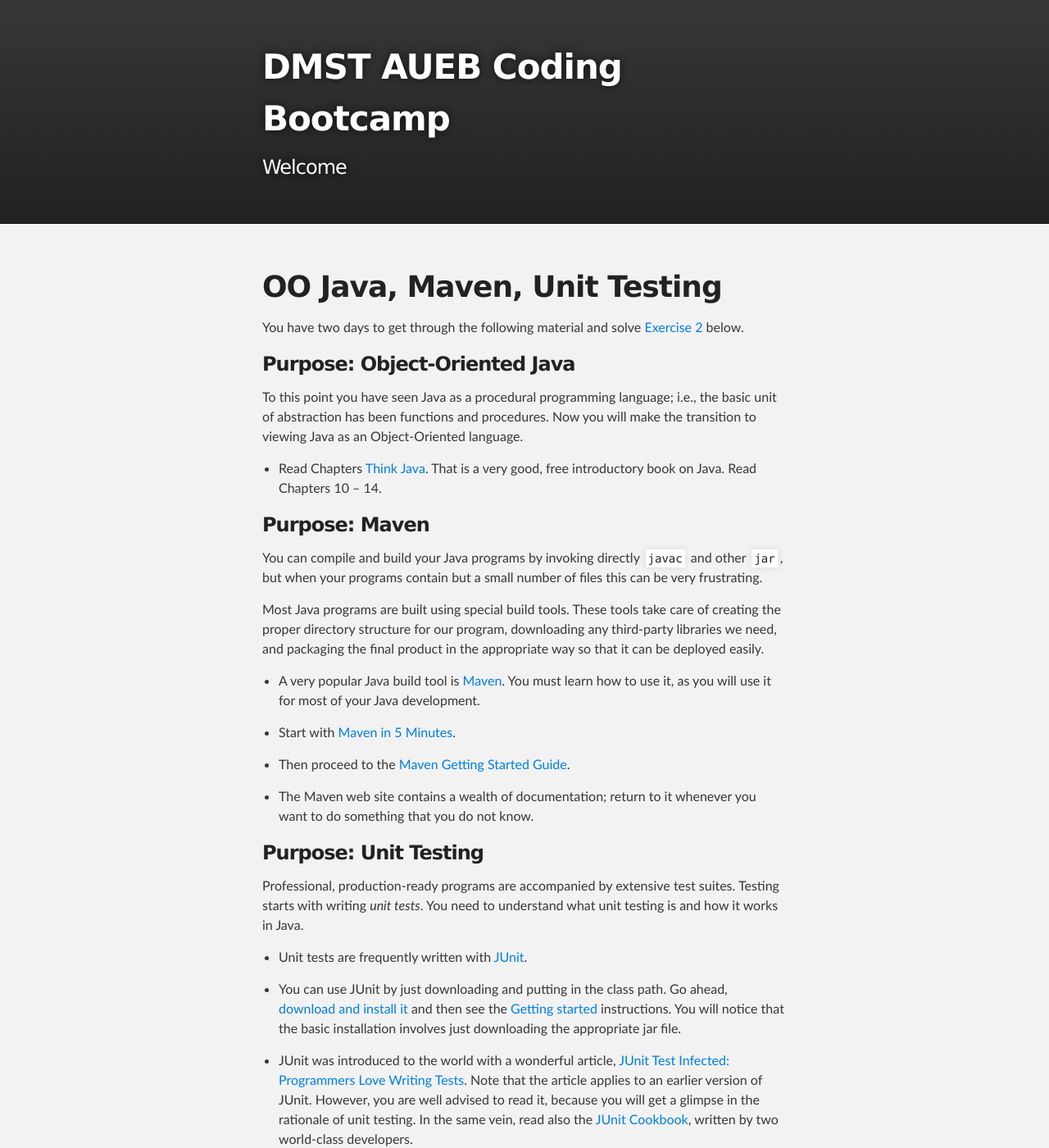
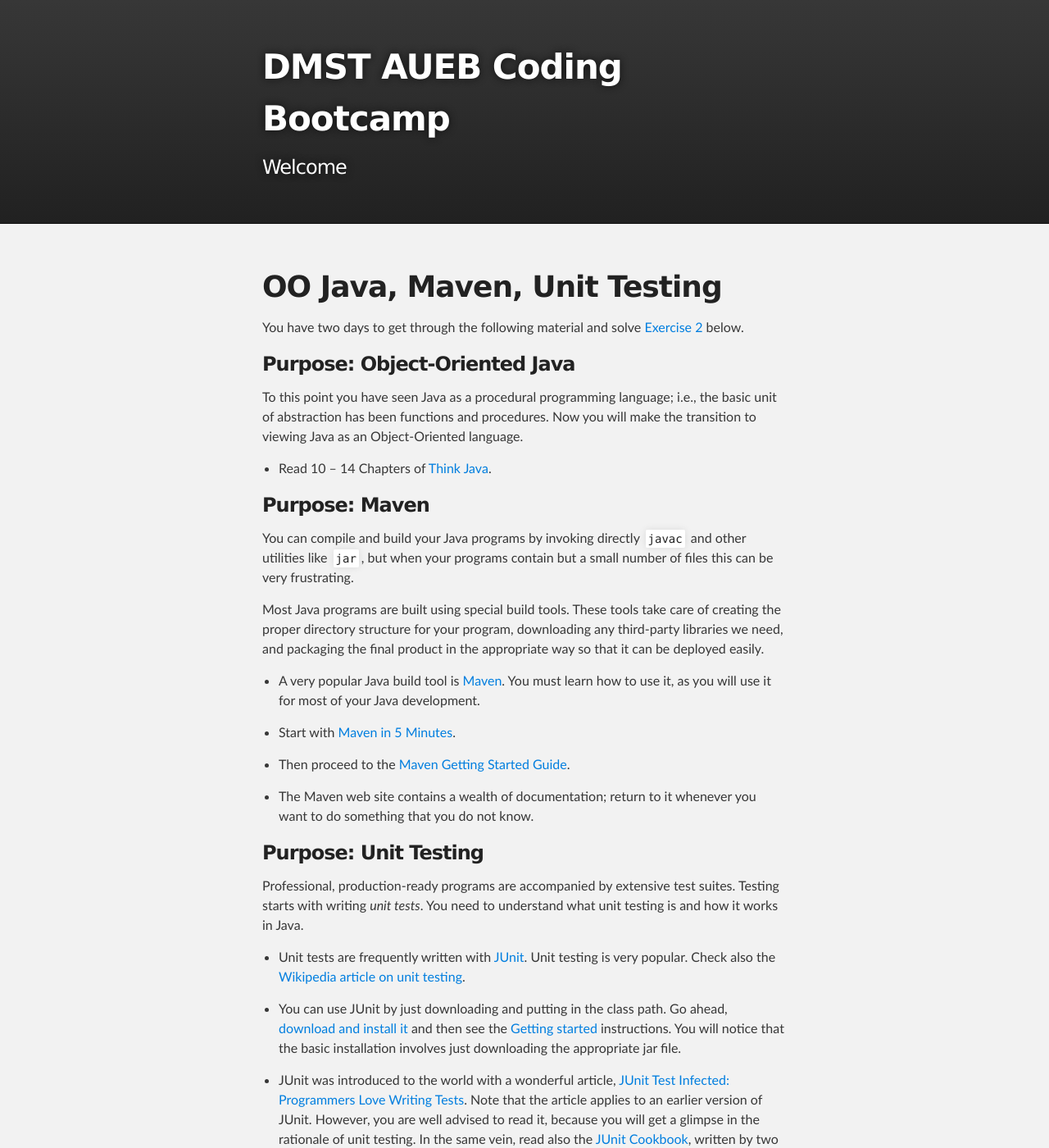
Before and after one commit to aueb-dmst/coding-bootcamp, a Jekyll site: the page built from oo_java_maven_utest.md, in a window 1280 px wide and 1400 px high. Shown: the whole window at 82% size. Built offline with Jekyll 4.4.1, drawn with Linux system fonts in a browser that asks for light colours.

Commit message:
minor additions and fixes

```diff
--- a/oo_java_maven_utest.md
+++ b/oo_java_maven_utest.md
@@ -14,18 +14,17 @@ i.e., the basic unit of abstraction has been functions and procedures.
 Now you will make the transition to viewing Java as an Object-Oriented
 language.
 
-* Read Chapters [Think Java](http://greenteapress.com/wp/think-java/).
-  That is a very good, free introductory book on Java. Read Chapters
-  10 &ndash; 14.
+* Read 10 &ndash; 14 Chapters of
+  [Think Java](http://greenteapress.com/wp/think-java/).
 
 ### Purpose: Maven
 
 You can compile and build your Java programs by invoking directly
-`javac` and other `jar`, but when your programs contain but a small
-number of files this can be very frustrating.
+`javac` and other utilities like `jar`, but when your programs contain
+but a small number of files this can be very frustrating.
 
 Most Java programs are built using special build tools. These tools
-take care of creating the proper directory structure for our program,
+take care of creating the proper directory structure for your program,
 downloading any third-party libraries we need, and packaging the final
 product in the appropriate way so that it can be deployed easily.
 
@@ -49,6 +48,8 @@ test suites. Testing starts with writing *unit tests*. You need to
 understand what unit testing is and how it works in Java.
 
 * Unit tests are frequently written with [JUnit](http://junit.org/).
+  Unit testing is very popular. Check also the [Wikipedia article on
+  unit testing](https://en.wikipedia.org/wiki/Unit_testing).
 
 * You can use JUnit by just downloading and putting in the class path.
   Go ahead,
```
Also changed, not shown: basic_java.md (+1 -1 lines).
